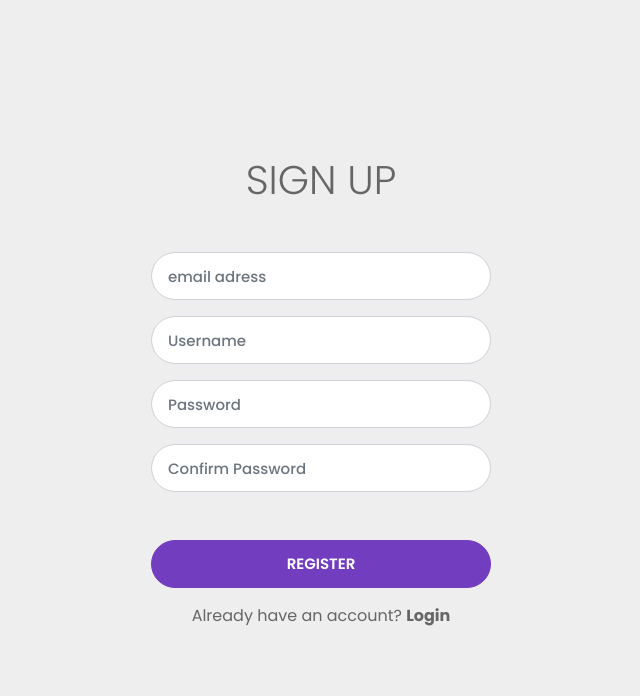
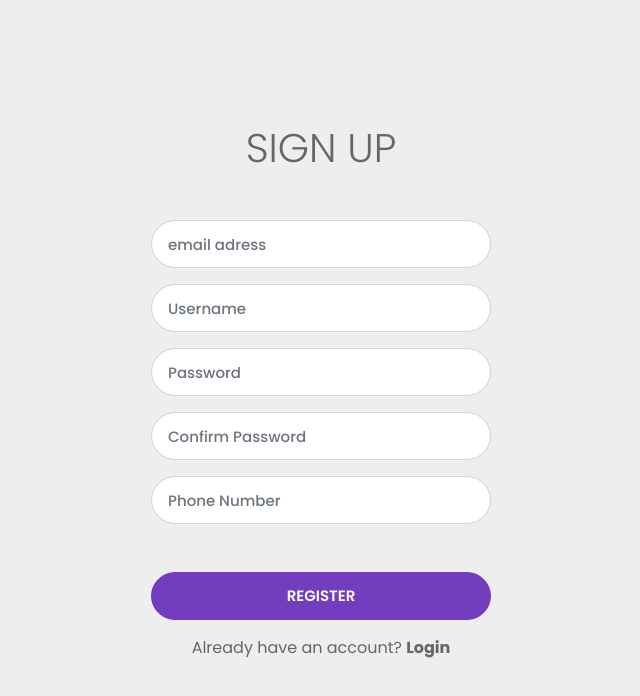
Before and after one commit to CUNYTechPrep/project-starter, a React (Create React App) app in the folder client/: page /signup in a window 1280 px wide. Shown: the top 696 px of the page, without its empty margins (319-959 px from the left). Built offline with nearby package versions, Linux system fonts and the light colour scheme.

Commit message:
Dashboard page.js

```diff
--- a/client/src/pages/SignUpPage.js
+++ b/client/src/pages/SignUpPage.js
@@ -34,6 +34,10 @@ export default class SignUpPage extends Component {
                             <input type="password" className="form-control rounded-pill form-control-lg" placeholder="Confirm Password"/>
                         </div>
 
+                        <div className="form-group">
+                            <input type="number" className="form-control rounded-pill form-control-lg" placeholder="Phone Number"/>
+                        </div>
+
                         <button type="submit" className="btn mt-5 rounded-pill btn-lg btn-custom btn-block text-uppercase">Register</button>
                         <p className="mt-3 font-weight-normal">Already have an account? <a href="/login"><strong>Login</strong></a></p>
 
```
Also changed, not shown: client/src/pages/DashboardPage.js (added, +19 -0 lines).
